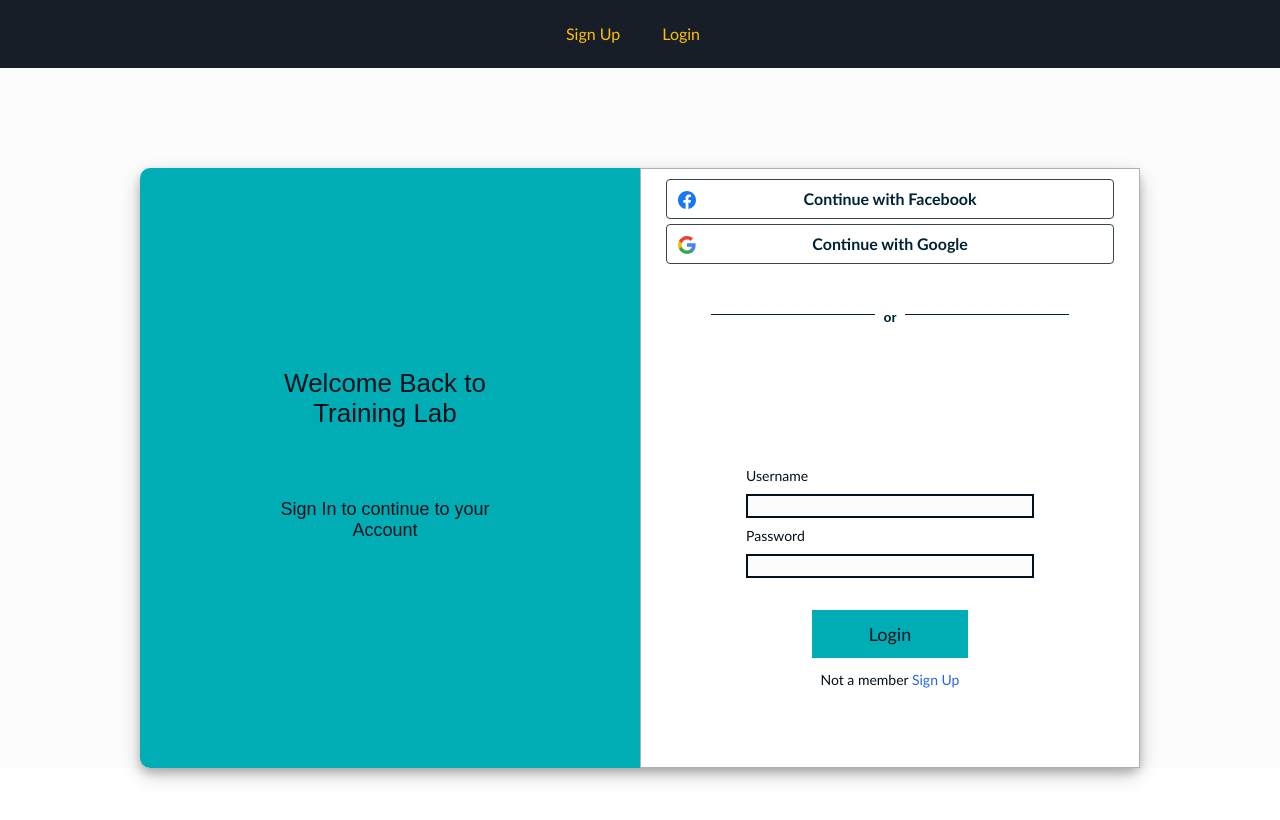
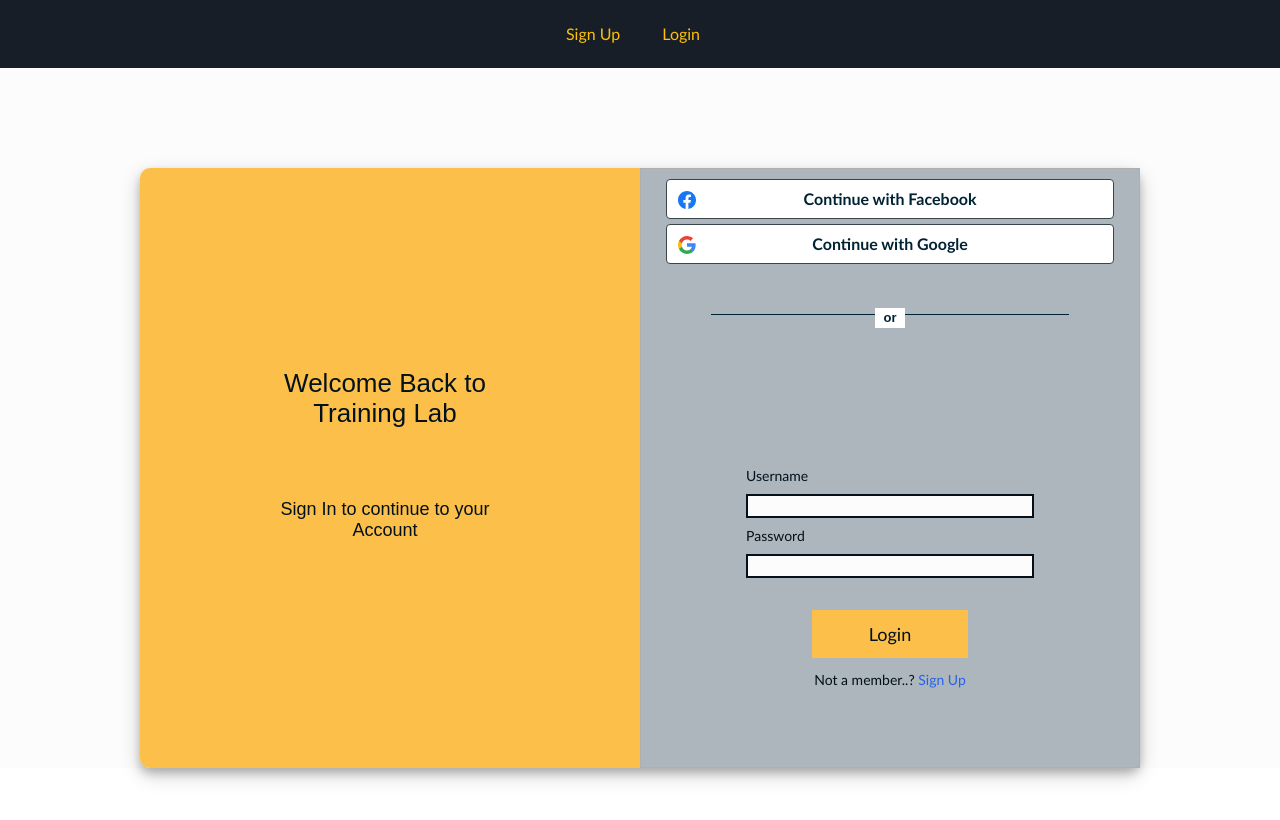
Before and after one commit to PerspectifyTechnologies/TraninngLab, a React (Create React App) app in the folder Frontend/traininglab/: page /login in a window 1280 px wide. Shown: the top 820 px of the page. Built offline with nearby package versions, Linux system fonts and the light colour scheme.

Commit message:
removed use of state for now in react for refresh feature

```diff
--- a/Frontend/traininglab/src/Components/Landing/Landing.js
+++ b/Frontend/traininglab/src/Components/Landing/Landing.js
@@ -9,7 +9,6 @@ const Landing = () => {
     color: "#f7fbfc",
     paddingBottom: "10px",
   };
-
   const pStyle = {
     fontSize: "2vw",
     border: "2px solid white",
--- a/Frontend/traininglab/src/Components/Landing/Navigation.js
+++ b/Frontend/traininglab/src/Components/Landing/Navigation.js
@@ -11,12 +11,12 @@ const API = "https://localhost:44388/api/";
 
 
 const Navigation =  () => {
-  const { user: currentUser } = useSelector((state) => state.auth);
+  var currentUser = JSON.parse(localStorage.getItem("user"));
   const dispatch = useDispatch();
 
-  var data = useSelector((state)=>state.auth)
-    let navAuth = data?.state?.isLoggedIn;
-    console.log(navAuth);
+  //var data = useSelector((state)=>state.auth)
+   // let navAuth = data?.state?.isLoggedIn;
+    //console.log(navAuth);
 
   const authrize_access = async(history,url) => {
     var token = JSON.parse(localStorage.getItem("user"));
@@ -36,7 +36,7 @@ const Navigation =  () => {
       };
      axios.post(API + "refresh", postData)
       .then((res2) => {
-        localStorage.removeItem("user");
+          localStorage.removeItem("user");
           localStorage.setItem("user", JSON.stringify(res2.data));
           history.push(url);
       })
@@ -85,7 +85,6 @@ const Navigation =  () => {
     display: "block",
     padding: "1rem 1rem 1rem 1rem",
   }
-
   return (
     <div style={bgStyle}>
       <ul style={ulStyle} className="p-1">
--- a/Frontend/traininglab/src/Components/Login/Login.js
+++ b/Frontend/traininglab/src/Components/Login/Login.js
@@ -74,7 +74,7 @@ const Login = (props) => {
   };
 
   return (
-    <div className="font-myfonts form1-content-right">
+    <div className="font-myfonts form1-content-right bg-custombg">
       <button className="facebook-button sc-dnqmqq iTCbCQ">
         <svg
           width="20"
@@ -194,7 +194,7 @@ const Login = (props) => {
           {!submitLoading && <div className="my-2">Login</div>}
         </button>
         <div className="text-sm mt-3 text-center w-4/5 text-customblack">
-          Not a member{" "}
+          Not a member..? {" "}
           <Link to="/signup" className="text-blue-600">
             Sign Up
           </Link>
--- a/Frontend/traininglab/src/Components/PrivateRoute/PrivateRoute.js
+++ b/Frontend/traininglab/src/Components/PrivateRoute/PrivateRoute.js
@@ -18,7 +18,7 @@ function PrivateRoute({ children, ...rest }) {
     console.log(LoggedIn);
     console.log(auth);
   const { isLoggedIn } = useSelector((state) => state.auth);
-  console.log(isLoggedIn);
+  console.log(LoggedIn);
 
   const { user: currentUser } = useSelector((state) => state.auth);
     console.log(currentUser);
--- a/Frontend/traininglab/src/Components/Signup/Signup.js
+++ b/Frontend/traininglab/src/Components/Signup/Signup.js
@@ -97,7 +97,7 @@ const Signup = () => {
   }
 
   return (
-    <div className="font-myfonts form-content-right">
+    <div className="font-myfonts form-content-right bg-custombg">
       <button className="facebook-button sc-dnqmqq iTCbCQ">
         <svg
           width="20"
@@ -251,7 +251,7 @@ const Signup = () => {
           {!submitLoading && <div className="my-2">Sign Up</div>}
         </button>
         <div className="text-sm mt-3 text-center w-4/5 text-customblack">
-          Already a member{" "}
+          Already a member..? {" "}
           <Link to="/login" className="text-blue-600">
             Login
           </Link>
--- a/Frontend/traininglab/tailwind.config.js
+++ b/Frontend/traininglab/tailwind.config.js
@@ -6,9 +6,10 @@ module.exports = {
     extend: {
       colors: {
         customblack: '#02111B',
+        custombg: '#adb5bd',
         custombrown: '#3F4045',
-        customnewblue: '#00ADB5',
-        customhoverblue: '#3edbf0',
+        customnewblue: '#fcbf49',
+        customhoverblue: '#02111B',
         customwhite: '#FFFFFF',
         customgray: '#eeeeee',
         coffee: '#30292F',
```
Also changed, not shown: Frontend/traininglab/src/Components/Landing/starter.module.css (line endings or trailing spaces).
